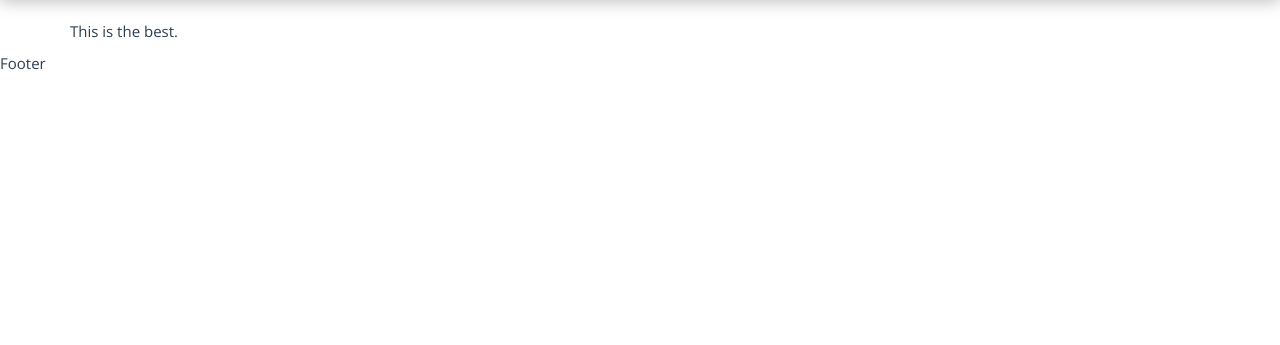
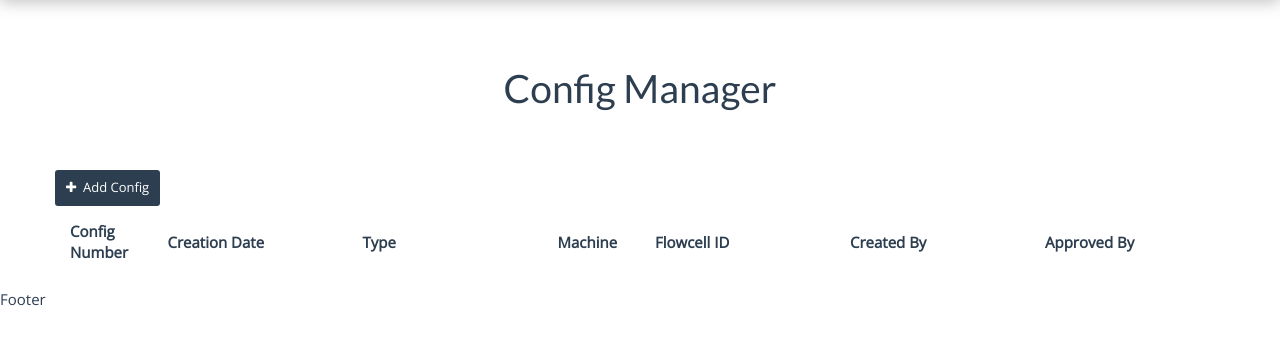
Before and after one commit to migbro/seqConfig, a Django app: template templates/seqConfig/config/config_manage.html in a window 1280 px wide. Shown: the part 61-406 px from the top of the page. Run offline with Django 3.2, Linux system fonts and the light colour scheme; the template is opened without the code that fills it, so the values that code supplies are empty; some libraries are stand-ins or nearby versions.

Commit message:
Creating manage page

```diff
--- a/static/css/seqConfig.css
+++ b/static/css/seqConfig.css
@@ -4,7 +4,17 @@ body{
 a{
     color: #bf3604;
 }
-
 a:hover{
     color: #8B2702;
 }
+a:visited{
+    color: #8B2702;
+}
+
+.seq-config-section{
+    padding-top: 25px;
+    padding-bottom: 25px;
+}
+.seq-text-center{
+    text-align: center;
+}
--- a/templates/seqConfig/base.html
+++ b/templates/seqConfig/base.html
@@ -6,6 +6,8 @@
     <title>HGAC LIMS</title>
 
     <link href="https://fonts.googleapis.com/css?family=Open+Sans" rel="stylesheet" type="text/css">
+
+    <link rel="stylesheet" href="https://maxcdn.bootstrapcdn.com/font-awesome/4.4.0/css/font-awesome.min.css">
 
     <link href="{% static 'css/bootstrap.flatly.css' %}" rel="stylesheet" />
     <link href="{% static 'css/simple.navbar.css' %}" rel="stylesheet" />
--- a/templates/seqConfig/config/config_manage.html
+++ b/templates/seqConfig/config/config_manage.html
@@ -1,12 +1,41 @@
 {% extends 'seqConfig/base.html' %}
 {% block content %}
 <div class="container">
-    <div class="row">
-        <div class="col-sm-12">
-            <p>
-                This is the best.
-            </p>
+    <section class="seq-config-section">
+        <div class="row seq-text-center">
+            <h1>Config Manager</h1>
         </div>
-    </div>
+    </section>
+    <section class="seq-config-section">
+        <div class="row">
+            <button class="btn btn-primary btn-sm" style="margin-bottom:15px">
+                <span class="fa fa-plus"></span>&nbsp;&nbsp;Add Config
+            </button>
+        </div>
+        <div class="row">
+            <table>
+                <tr>
+                    <th class="col-xs-1">Config Number</th>
+                    <th class="col-xs-2">Creation Date</th>
+                    <th class="col-xs-2">Type</th>
+                    <th class="col-xs-1">Machine</th>
+                    <th class="col-xs-2">Flowcell ID</th>
+                    <th class="col-xs-2">Created By</th>
+                    <th class="col-xs-2">Approved By</th>
+                </tr>
+                {% for config in configs %}
+                    <tr>
+                        <td>{{ config.pk }}</td>
+                        <td>{{ config.creation_date }}</td>
+                        <td>{{ config.runtype.name }}</td>
+                        <td>{{ config.machine.name }}</td>
+                        <td>{{ config.flowcell_id }}</td>
+                        <td>{{ config.created_by.username }}</td>
+                        <td>{{ config.approved_by.username }}</td>
+                    </tr>
+                {% endfor %}
+            </table>
+        </div>
+    </section>
 </div>
 {% endblock %}
--- a/views.py
+++ b/views.py
@@ -1,8 +1,11 @@
 from django.shortcuts import render
+from models import Config
 
 # Create your views here.
 def config_manage(request):
-    return render(request, 'seqConfig/config/config_manage.html')
+    configs = Config.objects.all()
+    context = {'configs': configs}
+    return render(request, 'seqConfig/config/config_manage.html', context)
 
 def config_submit(request):
     return render(request, 'seqConfig/config/config_submit.html')
```
